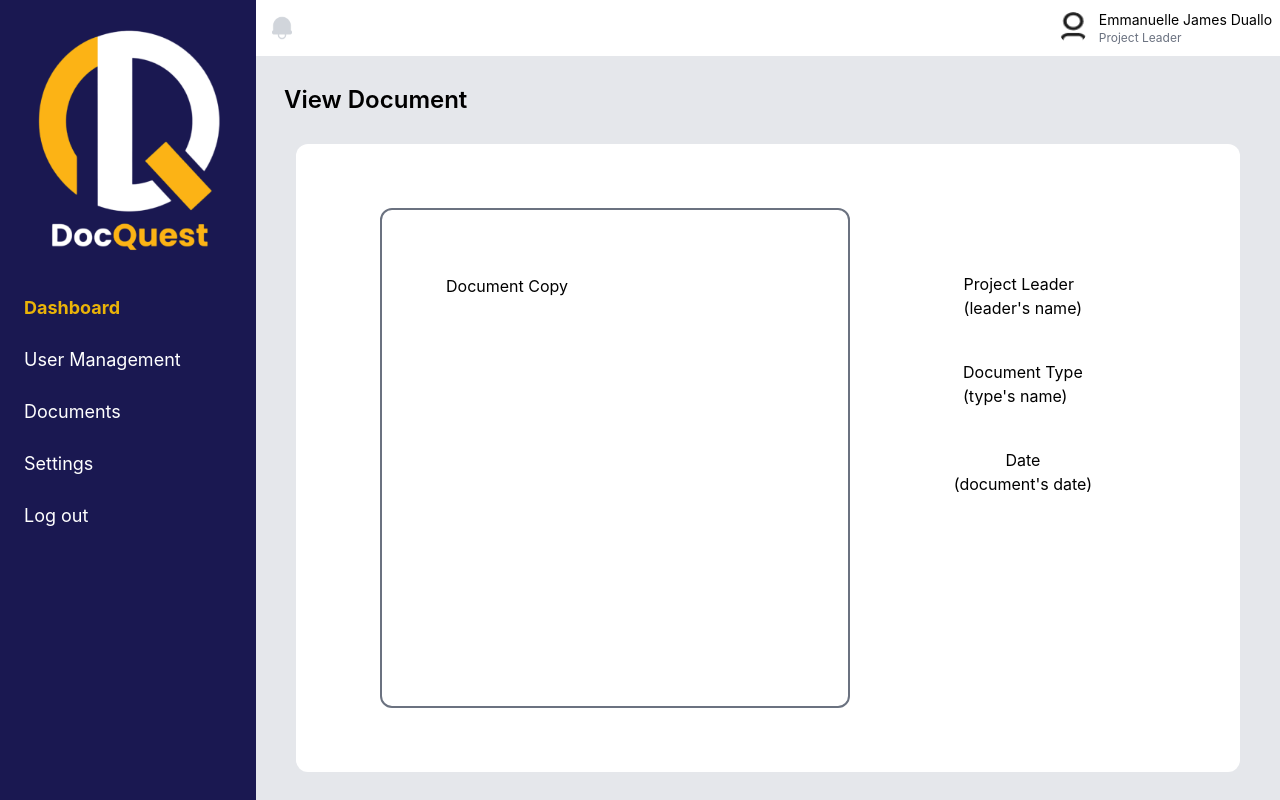
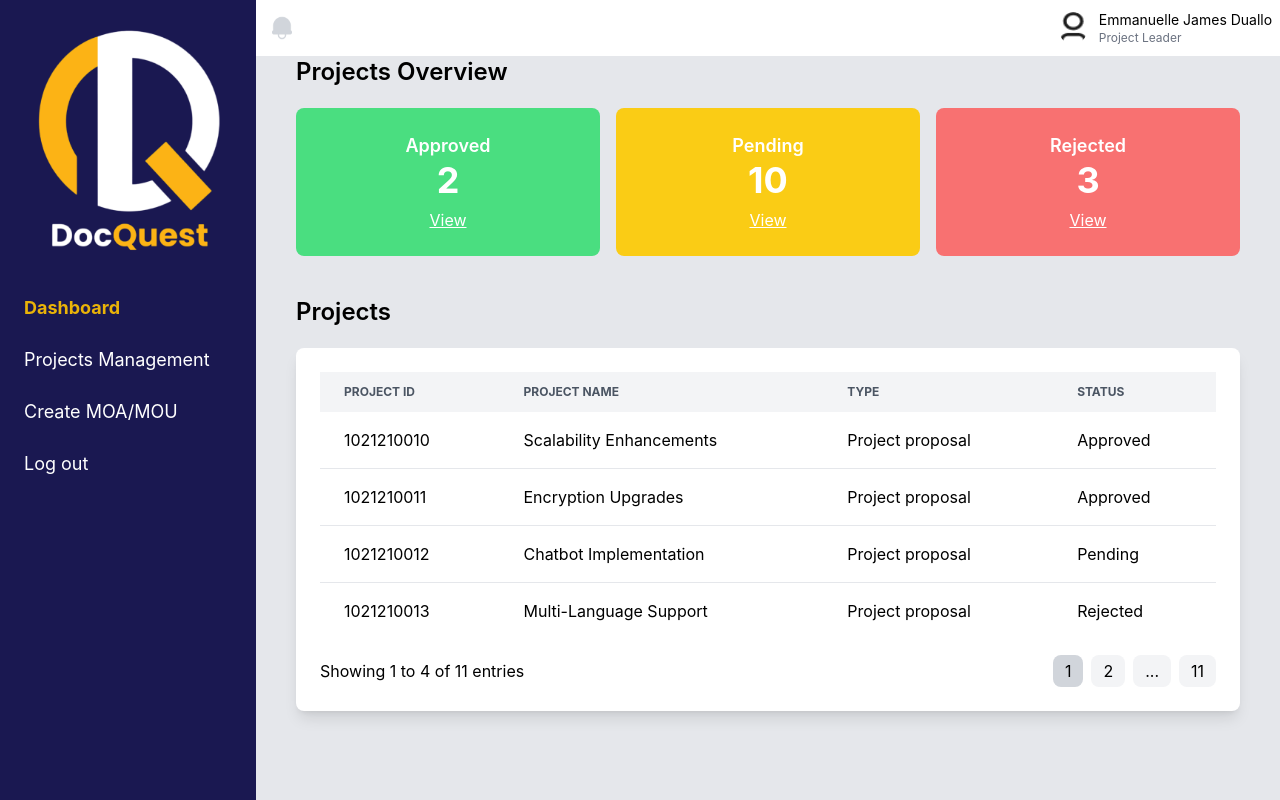
Before and after one commit to NaitoXyan/docquest-frontend, a React (Create React App) app: page / in a window 1280 px wide. Built offline with nearby package versions, Linux system fonts and the light colour scheme.

Commit message:
Finished Project leader dashboard UI

```diff
--- a/src/App.js
+++ b/src/App.js
@@ -6,11 +6,12 @@ import CreateUser from "./pages/estaff/CreateUser";
 import EstaffDocumentsList from "./pages/estaff/EStaffDocumentsList";
 import EstaffDashboard from "./pages/estaff/EstaffDashboard";
 import EstaffViewDocument from "./pages/estaff/EstaffViewDocuments";
+import ProjLeadDashboard from "./pages/projectlead/ProjLeadDashboard";
 
 function App() {
   return (
     <div className="App">
-      <EstaffViewDocument />
+      <ProjLeadDashboard />
     </div>
   );
 }
--- /dev/null
+++ b/src/components/ProjLeadSideBar.js
@@ -0,0 +1,39 @@
+import React, { useState } from "react";
+
+function ProjLeadSidebar() {
+    const [isSubMenuVisible, setIsSubMenuVisible] = useState(false);
+
+    const toggleSubMenu = () => {
+        setIsSubMenuVisible(!isSubMenuVisible)
+    };
+
+    return (
+        <div className="w-1/5 bg-vlu text-white h-screen fixed z-50">
+            <div className="flex justify-center">
+                <img src="/images/logo2.png" alt="DocQuestLogo" className="w-52" />
+            </div>
+            <nav>
+                <ul>
+                    <li>
+                        <a href="#" className="text-lg font-bold block px-6 py-3 text-yellow-500">Dashboard</a>
+                    </li>
+                    <li>
+                        <button onClick={toggleSubMenu} className="text-lg w-full text-left block px-6 py-3 hover:text-yellow-500 focus:outline-none">
+                            Projects Management
+                        </button>
+                        <ul className={`${isSubMenuVisible ? '' : 'hidden'} bg-indigo-900`}>
+                            <li><a href="#" className="block px-6 py-3 hover:text-yellow-500">Create Proposal</a></li>
+                            <li><a href="#" className="block px-6 py-3 hover:text-yellow-500">Approved</a></li>
+                            <li><a href="#" className="block px-6 py-3 hover:text-yellow-500">Ongoing</a></li>
+                            <li><a href="#" className="block px-6 py-3 hover:text-yellow-500">Denied</a></li>
+                        </ul>
+                    </li>
+                    <li><a href="#" className="text-lg block px-6 py-3 hover:text-yellow-500">Create MOA/MOU</a></li>
+                    <li><a href="#" className="text-lg block px-6 py-3 hover:text-yellow-500">Log out</a></li>
+                </ul>
+            </nav>
+        </div>
+    );
+}
+
+export default ProjLeadSidebar;
--- /dev/null
+++ b/src/pages/projectlead/ProjLeadDashboard.js
@@ -0,0 +1,98 @@
+import React from "react";
+import Topbar from "../../components/Topbar";
+import ProjLeadSidebar from "../../components/ProjLeadSideBar";
+
+const ProjLeadDashboard = () => {
+    return (
+        <div className="bg-gray-200 min-h-screen flex">
+            {/* Sidebar with fixed width */}
+            <div className="w-1/5 fixed h-full">
+                <ProjLeadSidebar />
+            </div>
+            {/* Main content area */}
+            <div className="flex-1 ml-[20%]"> {/* 20% left margin to match Sidebar width */}
+                <Topbar />
+                <div className="flex flex-col mt-14 px-10">
+                    <h1 className="text-2xl font-semibold mb-5">Projects Overview</h1>
+
+                    {/* Approved, Pending, Rejected UI */}
+                    <div className="grid grid-cols-3 gap-4 mb-10">
+                        {/* Approved */}
+                        <div className="bg-green-400 rounded-lg text-white p-6 flex flex-col items-center justify-center">
+                            <h2 className="text-lg font-semibold">Approved</h2>
+                            <h2 className="text-4xl font-bold">2</h2>
+                            <button className="mt-2 underline">View</button>
+                        </div>
+                        {/* Pending */}
+                        <div className="bg-yellow-400 rounded-lg text-white p-6 flex flex-col items-center justify-center">
+                            <h2 className="text-lg font-semibold">Pending</h2>
+                            <h2 className="text-4xl font-bold">10</h2>
+                            <button className="mt-2 underline">View</button>
+                        </div>
+                        {/* Rejected */}
+                        <div className="bg-red-400 rounded-lg text-white p-6 flex flex-col items-center justify-center">
+                            <h2 className="text-lg font-semibold">Rejected</h2>
+                            <h2 className="text-4xl font-bold">3</h2>
+                            <button className="mt-2 underline">View</button>
+                        </div>
+                    </div>
+
+                    <h1 className="text-2xl font-semibold mb-5">Projects</h1>
+
+                    {/* Projects table */}
+                    <div className="bg-white shadow-lg rounded-lg p-6">
+                        <div className="overflow-x-auto">
+                            <table className="min-w-full table-auto">
+                                <thead className="bg-gray-100">
+                                    <tr>
+                                        <th className="px-6 py-3 text-left text-xs font-bold text-gray-600 uppercase">Project ID</th>
+                                        <th className="px-6 py-3 text-left text-xs font-bold text-gray-600 uppercase">Project Name</th>
+                                        <th className="px-6 py-3 text-left text-xs font-bold text-gray-600 uppercase">Type</th>
+                                        <th className="px-6 py-3 text-left text-xs font-bold text-gray-600 uppercase">Status</th>
+                                    </tr>
+                                </thead>
+                                <tbody className="bg-white divide-y divide-gray-200">
+                                    <tr>
+                                        <td className="px-6 py-4 whitespace-nowrap">1021210010</td>
+                                        <td className="px-6 py-4 whitespace-nowrap">Scalability Enhancements</td>
+                                        <td className="px-6 py-4 whitespace-nowrap">Project proposal</td>
+                                        <td className="px-6 py-4 whitespace-nowrap">Approved</td>
+                                    </tr>
+                                    <tr>
+                                        <td className="px-6 py-4 whitespace-nowrap">1021210011</td>
+                                        <td className="px-6 py-4 whitespace-nowrap">Encryption Upgrades</td>
+                                        <td className="px-6 py-4 whitespace-nowrap">Project proposal</td>
+                                        <td className="px-6 py-4 whitespace-nowrap">Approved</td>
+                                    </tr>
+                                    <tr>
+                                        <td className="px-6 py-4 whitespace-nowrap">1021210012</td>
+                                        <td className="px-6 py-4 whitespace-nowrap">Chatbot Implementation</td>
+                                        <td className="px-6 py-4 whitespace-nowrap">Project proposal</td>
+                                        <td className="px-6 py-4 whitespace-nowrap">Pending</td>
+                                    </tr>
+                                    <tr>
+                                        <td className="px-6 py-4 whitespace-nowrap">1021210013</td>
+                                        <td className="px-6 py-4 whitespace-nowrap">Multi-Language Support</td>
+                                        <td className="px-6 py-4 whitespace-nowrap">Project proposal</td>
+                                        <td className="px-6 py-4 whitespace-nowrap">Rejected</td>
+                                    </tr>
+                                </tbody>
+                            </table>
+                        </div>
+                        <div className="mt-4 flex justify-between items-center">
+                            <div>Showing 1 to 4 of 11 entries</div>
+                            <div className="flex space-x-2">
+                                <button className="px-3 py-1 bg-gray-300 rounded-lg">1</button>
+                                <button className="px-3 py-1 bg-gray-100 rounded-lg">2</button>
+                                <button className="px-3 py-1 bg-gray-100 rounded-lg">...</button>
+                                <button className="px-3 py-1 bg-gray-100 rounded-lg">11</button>
+                            </div>
+                        </div>
+                    </div>
+                </div>
+            </div>
+        </div>
+    );
+}
+
+export default ProjLeadDashboard;
```
